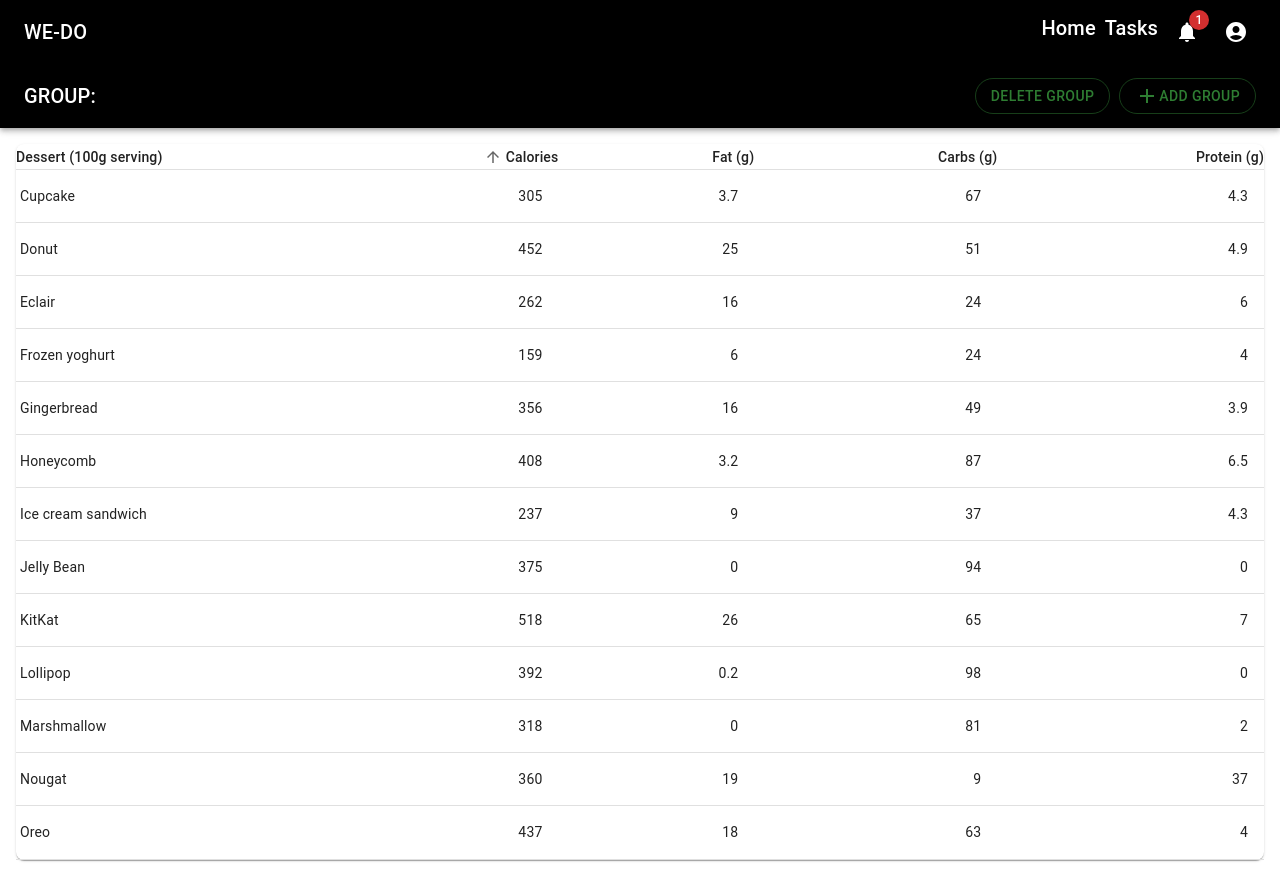
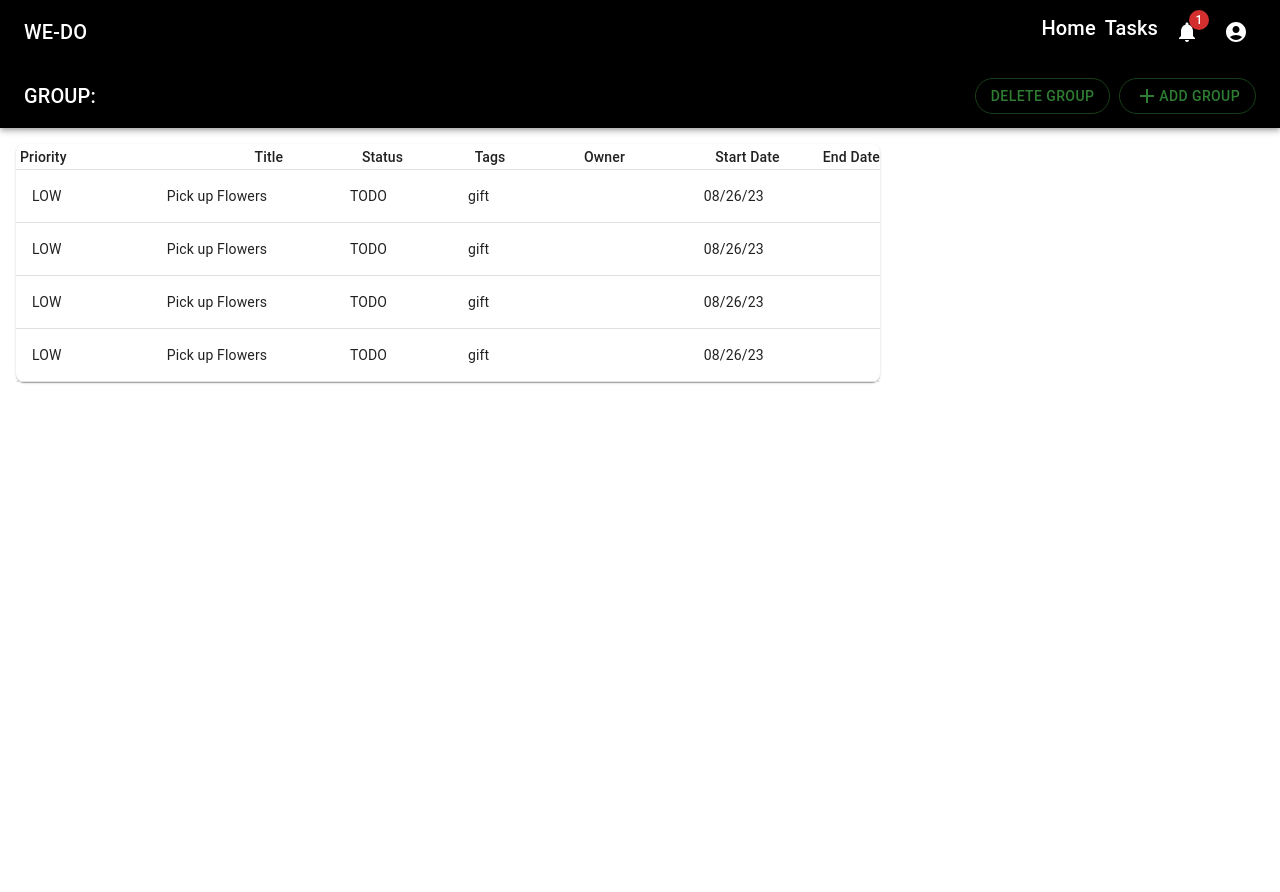
Before and after one commit to sabudanakichdi/to-do-list-with-friends, a React (Create React App) app in the folder frontend/: page /group in a window 1280 px wide. After the commit the page ends 800 px from the top, so only its background shows below. Built offline with nearby package versions, Linux system fonts and the light colour scheme.

Commit message:
Tables updated

```diff
--- a/frontend/src/pages/groupManagement/table.jsx
+++ b/frontend/src/pages/groupManagement/table.jsx
@@ -22,14 +22,10 @@ import DeleteIcon from '@mui/icons-material/Delete';
 import FilterListIcon from '@mui/icons-material/FilterList';
 import { visuallyHidden } from '@mui/utils';
 
-function createData(id, name, calories, fat, carbs, protein) {
+function createData({ id, title, priority, status, tags, owner, startDate, endDate } = {}) {
   return {
     id,
-    name,
-    calories,
-    fat,
-    carbs,
-    protein,
+    title, priority, status, tags, owner, startDate, endDate
   };
 }
 
@@ -42,7 +38,21 @@ const groupInfo = {
     "totalToDo": 10,
     "tasks": [
       {
-        "id": "asd1123",
+        "id": "asd11",
+        "title": "Pick up Flowers",
+        "group": "household",
+        "tags": "gift",
+        "description": "Pick up flower for mom from flower shop at Baker street",
+        "priority": "LOW",
+        "status": "TODO",
+        "assignedTo": "Jane",
+        "deadLine": "08/26/23",
+        "startDate": "08/26/23",
+        "createdBy": "John",
+        "createdOn": "08/24/23"
+      },
+      {
+        "id": "asd112",
         "title": "Pick up Flowers",
         "group": "household",
         "tags": "gift",
@@ -70,21 +80,7 @@ const groupInfo = {
         "createdOn": "08/24/23"
       },
       {
-        "id": "asd1123",
-        "title": "Pick up Flowers",
-        "group": "household",
-        "tags": "gift",
-        "description": "Pick up flower for mom from flower shop at Baker street",
-        "priority": "LOW",
-        "status": "TODO",
-        "assignedTo": "Jane",
-        "deadLine": "08/26/23",
-        "startDate": "08/26/23",
-        "createdBy": "John",
-        "createdOn": "08/24/23"
-      },
-      {
-        "id": "asd1123",
+        "id": "asd11233",
         "title": "Pick up Flowers",
         "group": "household",
         "tags": "gift",
@@ -110,21 +106,9 @@ const groupInfo = {
     ]
   }
 
-const rows = [
-  createData(1, 'Cupcake', 305, 3.7, 67, 4.3),
-  createData(2, 'Donut', 452, 25.0, 51, 4.9),
-  createData(3, 'Eclair', 262, 16.0, 24, 6.0),
-  createData(4, 'Frozen yoghurt', 159, 6.0, 24, 4.0),
-  createData(5, 'Gingerbread', 356, 16.0, 49, 3.9),
-  createData(6, 'Honeycomb', 408, 3.2, 87, 6.5),
-  createData(7, 'Ice cream sandwich', 237, 9.0, 37, 4.3),
-  createData(8, 'Jelly Bean', 375, 0.0, 94, 0.0),
-  createData(9, 'KitKat', 518, 26.0, 65, 7.0),
-  createData(10, 'Lollipop', 392, 0.2, 98, 0.0),
-  createData(11, 'Marshmallow', 318, 0, 81, 2.0),
-  createData(12, 'Nougat', 360, 19.0, 9, 37.0),
-  createData(13, 'Oreo', 437, 18.0, 63, 4.0),
-];
+const rows = groupInfo.tasks.map(task => createData(task));
+
+console.log(rows)
 
 function descendingComparator(a, b, orderBy) {
   if (b[orderBy] < a[orderBy]) {
@@ -160,34 +144,46 @@ function stableSort(array, comparator) {
 
 const headCells = [
   {
-    id: 'name',
+    id: 'priority',
     numeric: false,
-    disablePadding: true,
-    label: 'Dessert (100g serving)',
+    disablePadding: false,
+    label: 'Priority',
   },
   {
-    id: 'calories',
+    id: 'title',
     numeric: true,
     disablePadding: false,
-    label: 'Calories',
+    label: 'Title',
   },
   {
-    id: 'fat',
+    id: 'status',
     numeric: true,
     disablePadding: false,
-    label: 'Fat (g)',
+    label: 'Status',
   },
   {
-    id: 'carbs',
+    id: 'tags',
     numeric: true,
     disablePadding: false,
-    label: 'Carbs (g)',
+    label: 'Tags',
   },
   {
-    id: 'protein',
+    id: 'owner',
     numeric: true,
     disablePadding: false,
-    label: 'Protein (g)',
+    label: 'Owner',
+  },
+  {
+    id: 'startDate',
+    numeric: true,
+    disablePadding: false,
+    label: 'Start Date',
+  },
+  {
+    id: 'endDate',
+    numeric: true,
+    disablePadding: false,
+    label: 'End Date',
   },
 ];
 
@@ -307,7 +303,8 @@ export default function EnhancedTable() {
 //   );
 
   return (
-    <Box sx={{ width: '100%' }} p={2}>
+    <>
+    <Box sx={{ width: '70%' }} p={2}>
       <Paper sx={{ width: '100%', mb: 2 }}>
         <TableContainer>
           <Table
@@ -340,17 +337,19 @@ export default function EnhancedTable() {
                     sx={{ cursor: 'pointer', ml: 2 }}
                   >
                     <TableCell
-                    padding="checkbox"
+                    // padding="checkbox"
                       component="th"
                       id={labelId}
                       scope="row"
                     >
-                      {row.name}
+                      {row.priority}
                     </TableCell>
-                    <TableCell align="right">{row.calories}</TableCell>
-                    <TableCell align="right">{row.fat}</TableCell>
-                    <TableCell align="right">{row.carbs}</TableCell>
-                    <TableCell align="right">{row.protein}</TableCell>
+                    <TableCell align="right">{row.title}</TableCell>
+                    <TableCell align="right">{row.status}</TableCell>
+                    <TableCell align="right">{row.tags}</TableCell>
+                    <TableCell align="right">{row.owner}</TableCell>
+                    <TableCell align="right">{row.startDate}</TableCell>
+                    <TableCell align="right">{row.endDate}</TableCell>
                   </TableRow>
                 );
               })}
@@ -366,16 +365,11 @@ export default function EnhancedTable() {
             </TableBody>
           </Table>
         </TableContainer>
-        {/* <TablePagination
-          rowsPerPageOptions={[5, 10, 25]}
-          component="div"
-          count={rows.length}
-          rowsPerPage={rowsPerPage}
-          page={page}
-          onPageChange={handleChangePage}
-          onRowsPerPageChange={handleChangeRowsPerPage}
-        /> */}
       </Paper>
     </Box>
+    <Box sx={{ width: '100%' }} p={2}>
+
+    </Box>
+    </>
   );
 }
```
